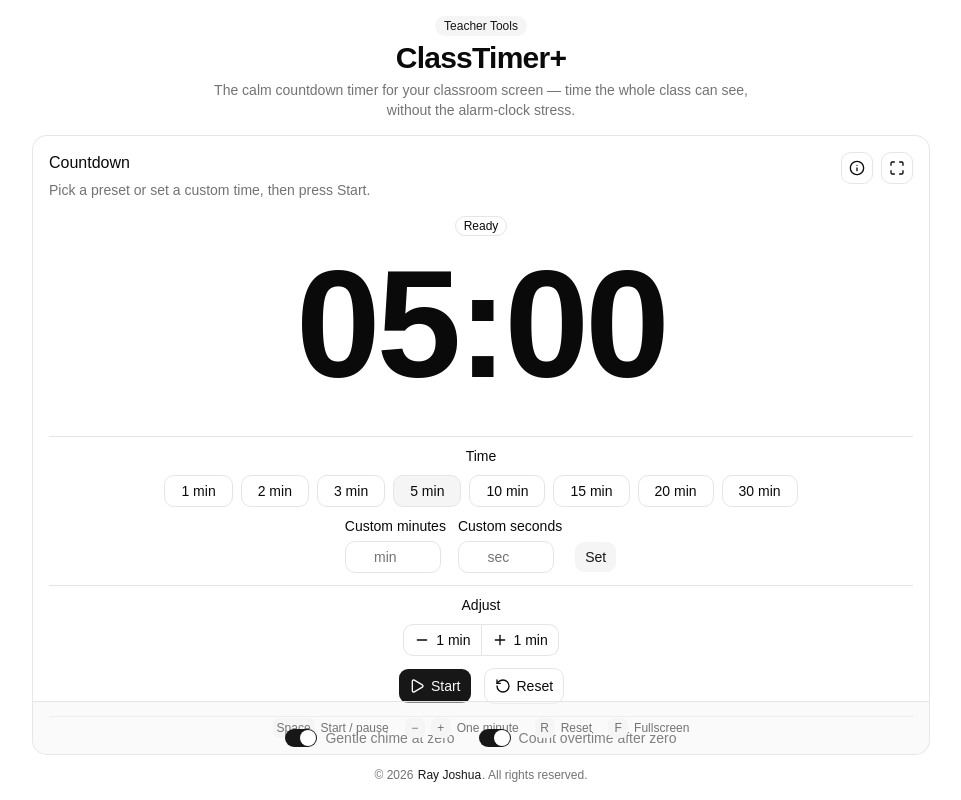
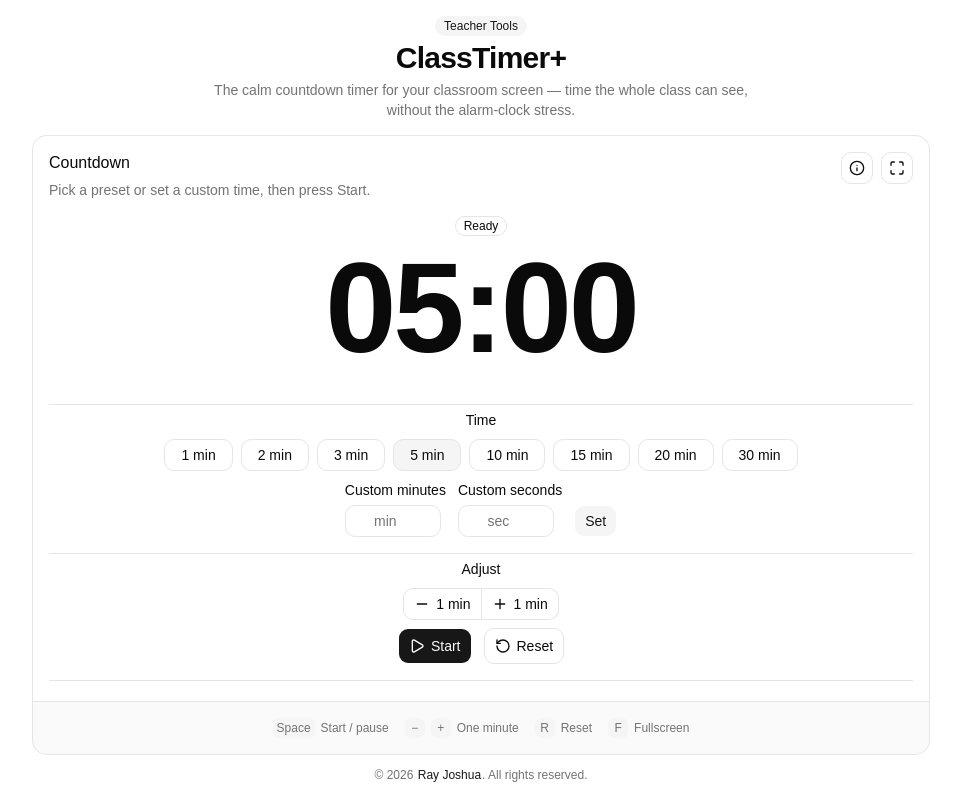
Before and after one commit to rayjoshuaa/classtimer-plus, a React (Vite) app: page / in a window 1280 px wide. Shown: the whole page, without its empty margins (159-1120 px from the left). Built offline with nearby package versions, Linux system fonts and the light colour scheme.

Commit message:
v2.1.3 — congestion and overlap fixes

```diff
--- a/src/App.tsx
+++ b/src/App.tsx
@@ -312,7 +312,7 @@ export default function App() {
         <header className="flex w-full max-w-4xl shrink-0 flex-col items-center gap-1 text-center">
           <Badge variant="secondary">Teacher Tools</Badge>
           <h1 className="text-3xl font-bold tracking-tight">ClassTimer+</h1>
-          <p className="max-w-xl text-sm text-muted-foreground">
+          <p className="max-w-xl text-sm text-muted-foreground [@media(max-height:720px)]:hidden">
             The calm countdown timer for your classroom screen — time the whole
             class can see, without the alarm-clock stress.
           </p>
@@ -324,7 +324,7 @@ export default function App() {
               <div className="flex items-start justify-between gap-4">
                 <div className="flex flex-col gap-1.5">
                   <CardTitle>Countdown</CardTitle>
-                  <CardDescription>
+                  <CardDescription className="[@media(max-height:720px)]:hidden">
                     Pick a preset or set a custom time, then press Start.
                   </CardDescription>
                 </div>
@@ -392,10 +392,10 @@ export default function App() {
               </div>
             </CardHeader>
 
-            <CardContent className="flex min-h-0 flex-1 flex-col items-center justify-between gap-3">
+            <CardContent className="flex min-h-0 flex-1 flex-col items-center gap-2 overflow-hidden">
               <Badge variant={badgeVariant}>{stageLabel}</Badge>
 
-              <div className="text-[clamp(4.5rem,19vh,12rem)] leading-none font-bold tabular-nums tracking-tight">
+              <div className="max-w-full text-[clamp(3.25rem,16vmin,10.5rem)] leading-none font-bold tabular-nums tracking-tight">
                 {display}
               </div>
 
@@ -408,9 +408,11 @@ export default function App() {
 
               <Progress value={progressValue} className="h-3 w-full" aria-label="Time remaining" />
 
+              <div className="min-h-0 flex-1" />
+
               <Separator />
 
-              <div className="flex w-full flex-col items-center gap-3">
+              <div className="flex w-full shrink-0 flex-col items-center gap-3">
                 <Label>Time</Label>
                 <ToggleGroup
                   type="single"
@@ -465,9 +467,11 @@ export default function App() {
                 </div>
               </div>
 
+              <div className="min-h-0 flex-1" />
+
               <Separator />
 
-              <div className="flex flex-col items-center gap-3">
+              <div className="flex shrink-0 flex-col items-center gap-3">
                 <Label>Adjust</Label>
                 <ButtonGroup>
                   <Button variant="outline" onClick={minusMinute} title="Take away one minute">
@@ -479,7 +483,7 @@ export default function App() {
                 </ButtonGroup>
               </div>
 
-              <div className="flex flex-wrap items-center justify-center gap-3">
+              <div className="flex shrink-0 flex-wrap items-center justify-center gap-3">
                 <Button size="lg" onClick={toggleStartPause}>
                   {running ? <Pause /> : <Play />}
                   {startLabel}
@@ -489,9 +493,11 @@ export default function App() {
                 </Button>
               </div>
 
+              <div className="min-h-0 flex-1" />
+
               <Separator />
 
-              <div className="flex flex-wrap items-center justify-center gap-6">
+              <div className="flex shrink-0 flex-wrap items-center justify-center gap-6">
                 <div className="flex items-center gap-2">
                   <Switch id="sound" checked={soundOn} onCheckedChange={setSoundOn} />
                   <Label htmlFor="sound">Gentle chime at zero</Label>
```
